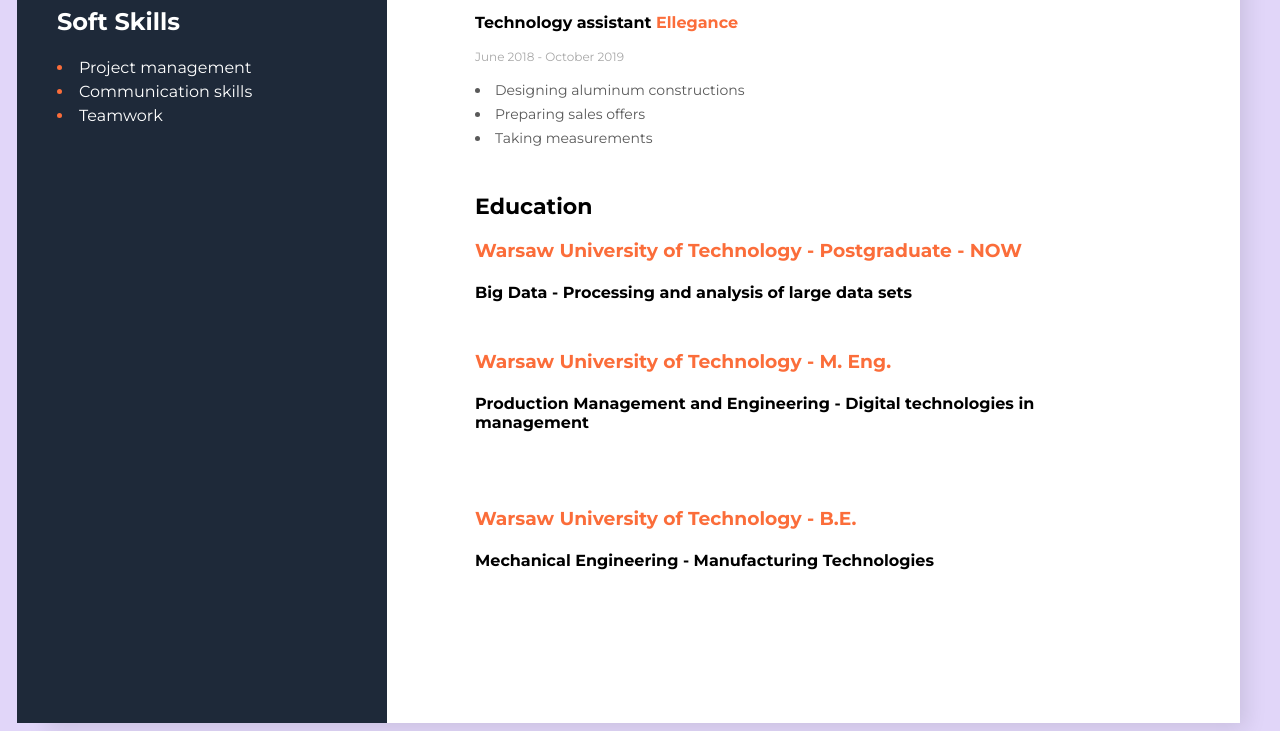
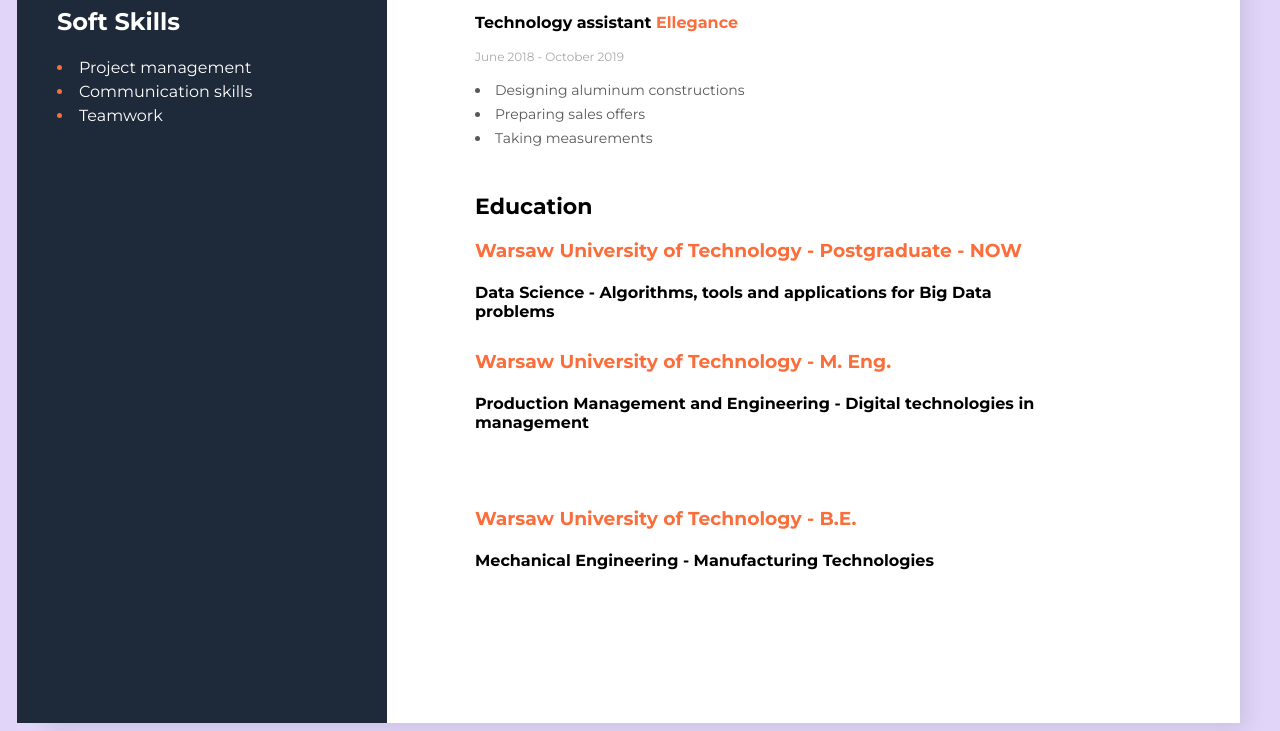
Before and after one commit to HModz/cv, a plain HTML site: page index.html in a window 1280 px wide. Shown: the part 864-1595 px from the top of the page. Drawn offline with Linux system fonts and the light colour scheme.

Commit message:
Add files via upload

```diff
--- a/index.html
+++ b/index.html
@@ -115,7 +115,8 @@
                         Warsaw University of Technology - Postgraduate - NOW
                     </h3>
                     <h4>
-                        Big Data - Processing and analysis of large data sets
+                        Data Science - Algorithms, tools and applications for
+                        Big Data problems
                     </h4>
                 </div>
                 <div class="education">
```
